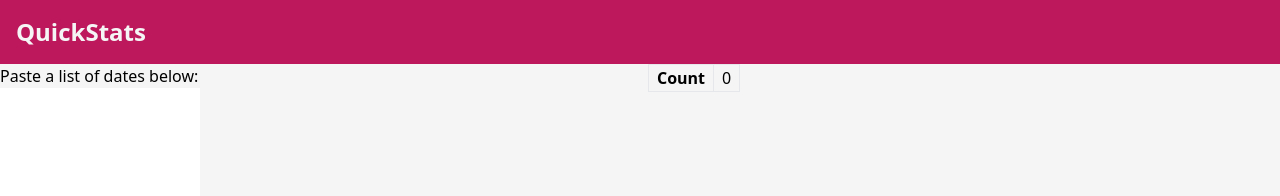
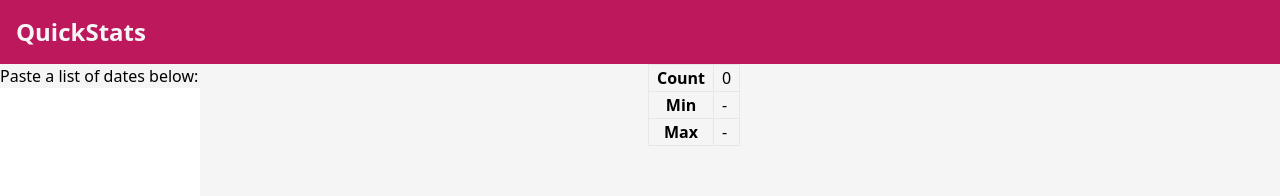
Before and after one commit to nclavaud/quickstats, a React (Vite) app: page / in a window 1280 px wide. Shown: the top 196 px of the page. Built offline with nearby package versions, Linux system fonts and the light colour scheme.

Commit message:
feat: Show min/max date

```diff
--- a/src/App.tsx
+++ b/src/App.tsx
@@ -1,10 +1,11 @@
+import { collect } from 'collect.js';
 import { useState } from 'react';
 
 function App() {
   const [dates, setDates] = useState<string[]>([]);
 
   const onDatesUpdated = (text: string) => {
-    const dates = text.split(/\r?\n/);
+    const dates = text.split(/\r?\n/).map(d => new Date(d));
     setDates(dates);
   };
 
@@ -27,6 +28,14 @@ function App() {
                     <th className="border px-2">Count</th>
                     <td className="border px-2">{dates.length}</td>
                   </tr>
+                  <tr>
+                    <th className="border px-2">Min</th>
+                    <td className="border px-2">{dates.length ? new Date(collect(dates).min()).toLocaleDateString() : '-'}</td>
+                  </tr>
+                  <tr>
+                    <th className="border px-2">Max</th>
+                    <td className="border px-2">{dates.length ? new Date(collect(dates).max()).toLocaleDateString() : '-'}</td>
+                  </tr>
                 </tbody>
               </table>
             </div>
```
